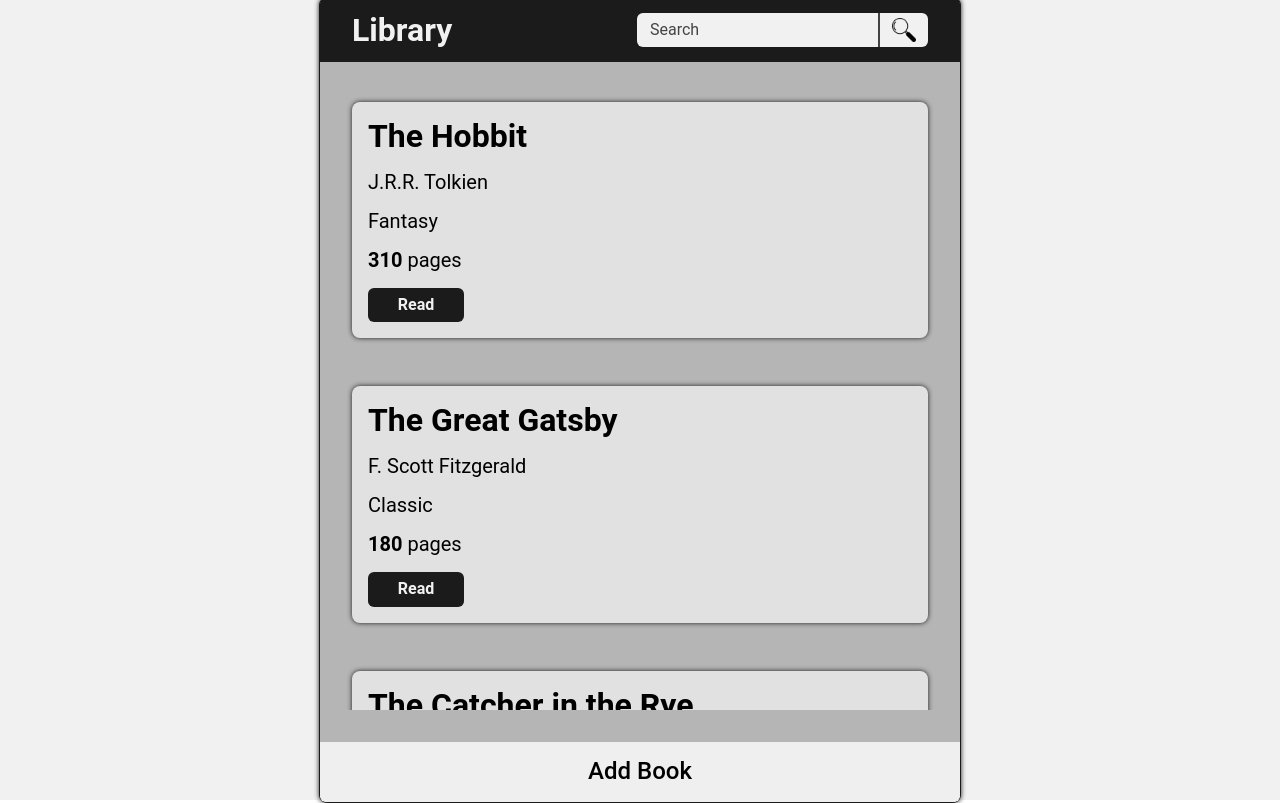
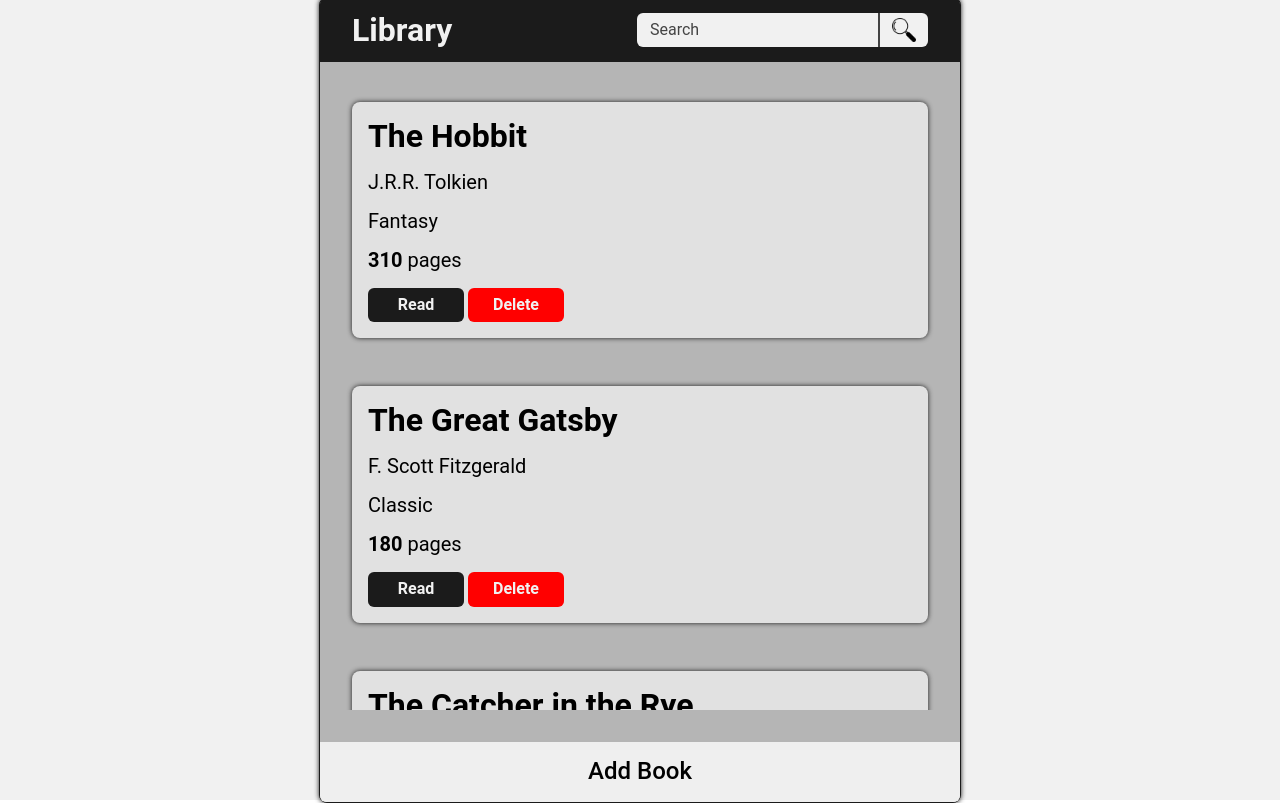
Before and after one commit to nicovalerian/library, a plain HTML site: page index.html in a window 1280 px wide. Drawn offline with Linux system fonts and the light colour scheme.

Commit message:
Add delete button to book card

```diff
--- a/main.js
+++ b/main.js
@@ -58,10 +58,20 @@ function displayBooks() {
             <p id="bookGenre">${book.genre}</p>
             <p id="bookPages"><b>${book.pages}</b> pages</p>
             <button id="readButton">Read</button>
+            <button id="deleteButton">Delete</button>
         `;
 
         bookshelf.appendChild(bookCard);
     })
 };
 
+bookshelf.addEventListener('click', (event) => { // Delete book when delete button is clicked
+    if (event.target.id === 'deleteButton') {
+        const bookCard = event.target.closest('.book-card');
+        const bookId = bookCard.id.split('-')[2];
+        myLibrary.splice(bookId, 1);
+        displayBooks();
+    }
+});
+
 displayBooks(); // Display the books when the page loads
--- a/styles.css
+++ b/styles.css
@@ -142,6 +142,21 @@ input:focus {
     background-color: #434343;
 }
 
+#deleteButton {
+    font-weight: bold;
+    width: 6rem;
+    padding: 0.5rem 1rem;
+    border: 0;
+    background-color: red;
+    border-radius: 6px;
+    color: #f1f1f1;
+    cursor: pointer;
+}
+
+#deleteButton:hover {
+    background-color: #d20101;
+}
+
 ::backdrop {
     background-color: black;
     opacity: 0.5;
```
